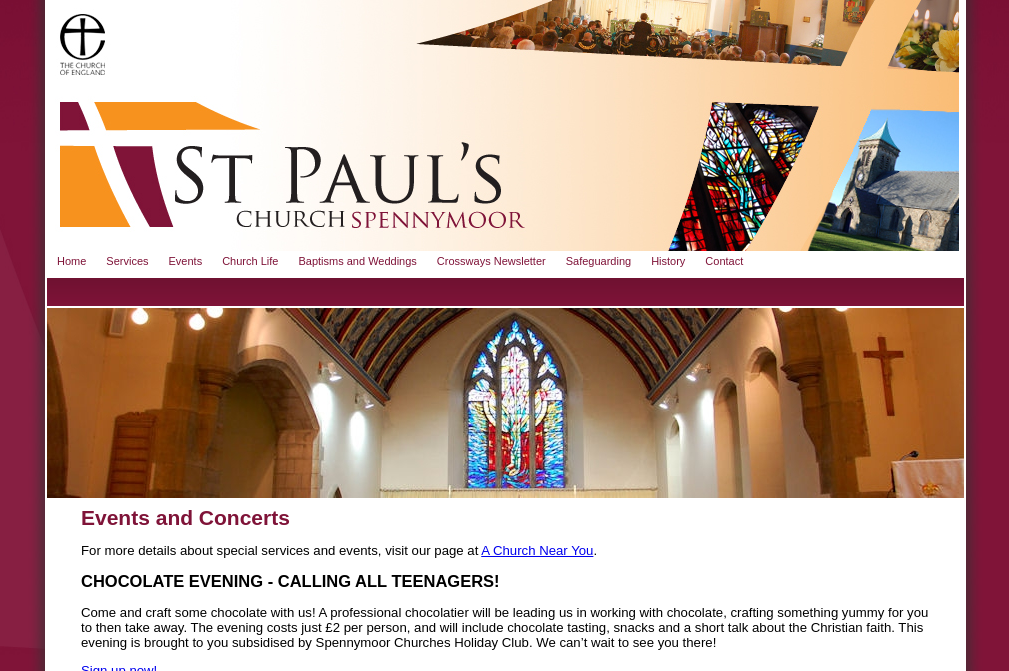
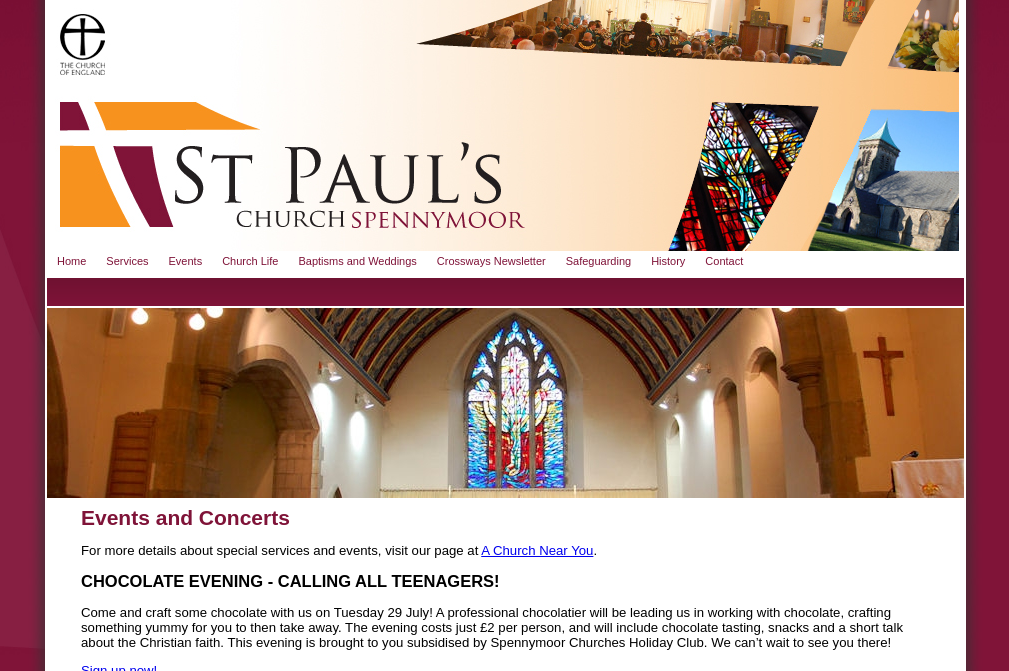
Before and after one commit to stpaulsspennymoor/stpaulsspennymoor.github.io, a Jekyll site: the page built from events.md, in a window 1280 px wide, cut to the strip 0-671 px from the top of the page. Shown: the whole strip, without its empty margins (147-1156 px from the left). Built offline with Jekyll 4.4.1, drawn with Linux system fonts in a browser that asks for light colours.

Commit message:
Update events.md

```diff
--- a/events.md
+++ b/events.md
@@ -7,7 +7,7 @@
 
 ## CHOCOLATE EVENING - CALLING ALL TEENAGERS!
 
-Come and craft some chocolate with us! A professional chocolatier will be leading us in working with chocolate, crafting something yummy for you to then take away. The evening costs just £2 per person, and will include chocolate tasting, snacks and a short talk about the Christian faith. This evening is brought to you subsidised by Spennymoor Churches Holiday Club. We can't wait to see you there!
+Come and craft some chocolate with us on Tuesday 29 July! A professional chocolatier will be leading us in working with chocolate, crafting something yummy for you to then take away. The evening costs just £2 per person, and will include chocolate tasting, snacks and a short talk about the Christian faith. This evening is brought to you subsidised by Spennymoor Churches Holiday Club. We can't wait to see you there!
 
 [Sign up now!](https://docs.google.com/forms/d/1YTCgiAJGeuJ9zf8qjUlRB7ND5MSDUFFkfLCj9oqfEYc)
 
```
